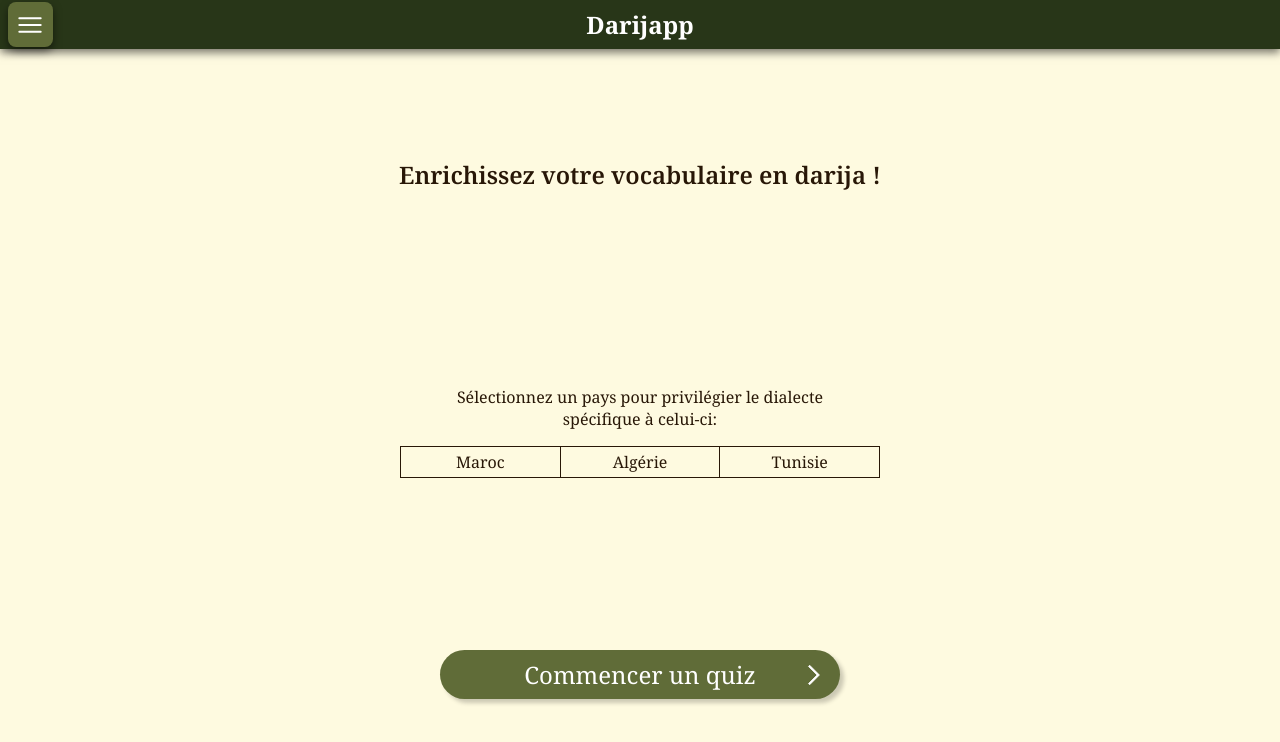
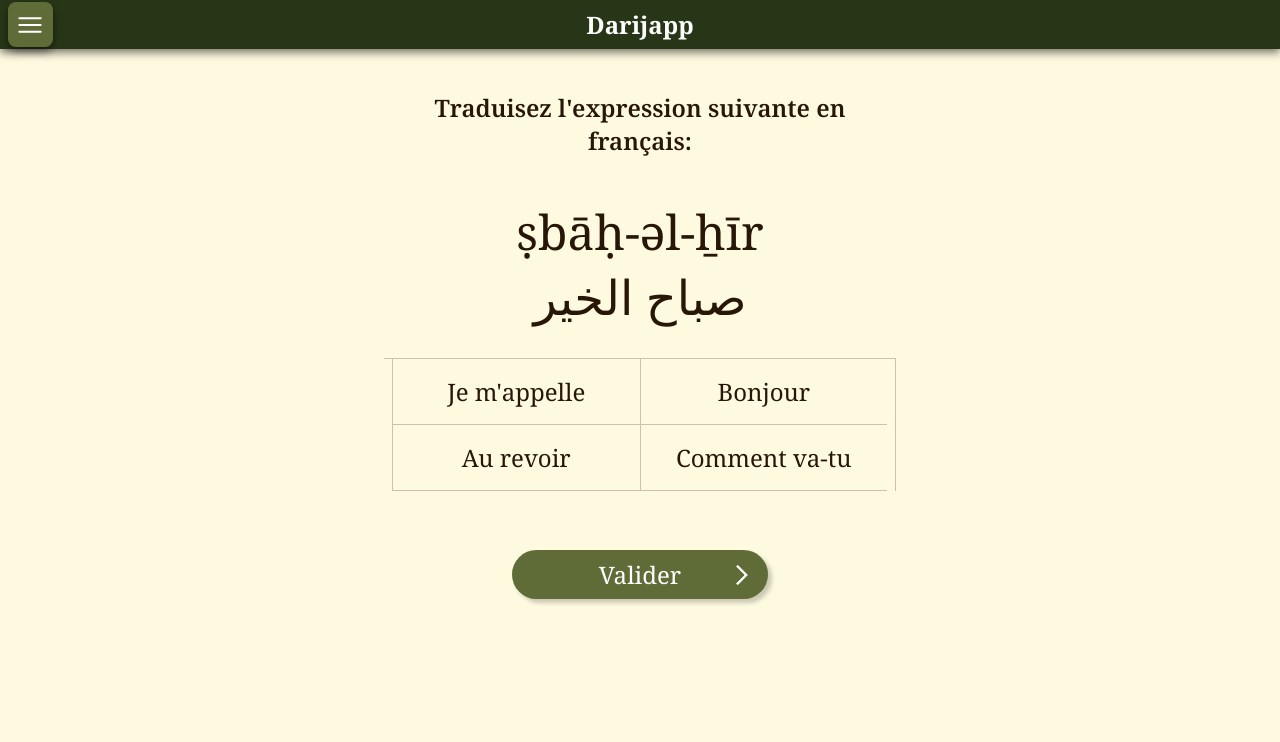
Before and after one commit to AdabLeDabe/Darijapp, a React (Vite) app in the folder darijapp-frontend/: page / in a window 1280 px wide. Shown: the top 742 px of the page. Built offline with nearby package versions, Linux system fonts and the light colour scheme.

Commit message:
Added responsiveness to quiz question page

```diff
--- a/darijapp-frontend/src/App.tsx
+++ b/darijapp-frontend/src/App.tsx
@@ -9,14 +9,10 @@ import QuizQuestion from './pages/QuizQuestion';
 import QuizSelection from './pages/QuizSelection';
 
 function App() {
-    //Temporary states for testing
-    const [selectedDialect, setSelectedDialect] = useState<string>("");
-    const [selectedAnswer, setSelectedAnswer] = useState<string>("");
-
     return (
         <>
             <nav><Navbar /></nav>
-            <main><LandingPage /></main>
+            <main><QuizQuestion /></main>
         </>
     )
 }
--- a/darijapp-frontend/src/styles/AnswerButtons.css
+++ b/darijapp-frontend/src/styles/AnswerButtons.css
@@ -1,7 +1,7 @@
 .answers-container {
     width: 100%;
     display: flex;
-    flex-direction: column;
+    flex-direction: row;
     border-top: 1px solid var(--color-border-light);
 }
 
@@ -21,3 +21,18 @@
     background-color: var(--color-secondary);
     box-shadow: inset 2px 2px 0.5rem 2px rgba(0, 0, 0, 0.288);
 }
+
+@media (min-width: 768px) {
+    .answers-container {
+        flex-wrap: wrap;
+        border-right: 1px solid var(--color-border-light);
+    }
+
+    .answer-btn {
+        flex-grow: 0;
+        flex-shrink: 0;
+        flex-basis: calc(50% - 8px);
+        border-left: 1px solid var(--color-border-light);
+        padding: 1rem 0.5rem;
+    }
+}
--- a/darijapp-frontend/src/styles/AppButton.css
+++ b/darijapp-frontend/src/styles/AppButton.css
@@ -52,7 +52,7 @@
     height: 1rem;
 }
 
-@media (min-width: 1024px) {
+@media (min-width: 768px) {
     .btn-big {
         font-size: x-large;
     }
--- a/darijapp-frontend/src/styles/LandingPage.css
+++ b/darijapp-frontend/src/styles/LandingPage.css
@@ -6,7 +6,7 @@
         "start-button";
     grid-template-rows: 1fr 1fr 1fr;
     min-height: 0;
-    height: 100%;
+    height: 60%;
     padding: 2rem;
 }
 
@@ -42,7 +42,7 @@
     padding: 1rem;
 }
 
-@media (min-width: 1024px) {
+@media (min-width: 768px) {
     .landing-page-container {
         padding: 0 20vw;
     }
--- a/darijapp-frontend/src/styles/QuizQuestion.css
+++ b/darijapp-frontend/src/styles/QuizQuestion.css
@@ -46,3 +46,20 @@
     font-weight: 500;
     text-align: center;
 }
+
+@media (min-width: 768px) {
+    .quiz-question-container {
+        width: 40vw;
+        height: 80%;
+        margin: auto;
+    }
+
+    .quiz-question-container div.transcript-text {
+        font-size: 3rem;
+    }
+
+    .quiz-question-container div.validation {
+        width: 25vw;
+        margin: auto;
+    }
+}
```
